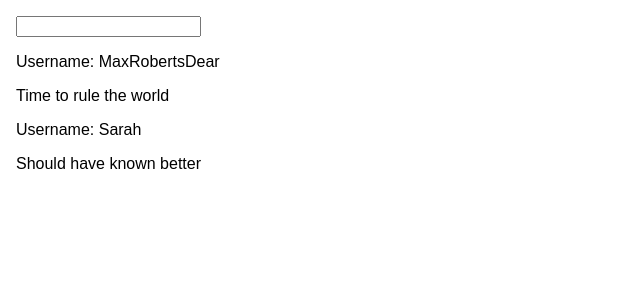
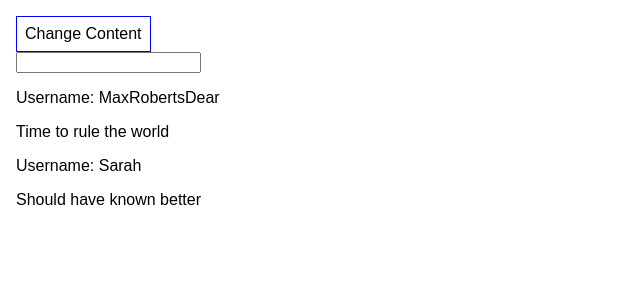
Before and after one commit to MaxRobertsDear/React-Base-Syntax-Assignment, a React (Create React App) app: page / in a window 1280 px wide. Shown: the top 300 px of the page, without its empty margins (0-640 px from the left). Built offline with nearby package versions, Linux system fonts and the light colour scheme.

Commit message:
Add method to manipulate state

```diff
--- a/src/App.js
+++ b/src/App.js
@@ -12,9 +12,29 @@ class App extends Component {
     ]
   }
 
+  onClickHandler = (newUserName) => {
+    this.setState({
+      info: [
+        { username: newUserName, content: 'Time to rule the world' },
+        { username: 'Sarah', content: 'This little piggy went all the way home' },
+      ]
+    });
+  }
+
   render() {
+    const style = {
+      backgroundColor: 'white',
+      font: 'inherit',
+      border: '1px solid blue',
+      padding: '8px',
+      cursor: 'pointer'
+    }
+
     return (
       <div className="App">
+      <button
+        style={style}
+        onClick={() => this.onClickHandler('YATSI!')} >Change Content</button>
           <UserInput />
           <UserOutput username={this.state.info[0].username} content={this.state.info[0].content} />
           <UserOutput username={this.state.info[1].username} content={this.state.info[1].content} />
```
Also changed, not shown: 1 other file (tests, documents, lock files or other folders).
